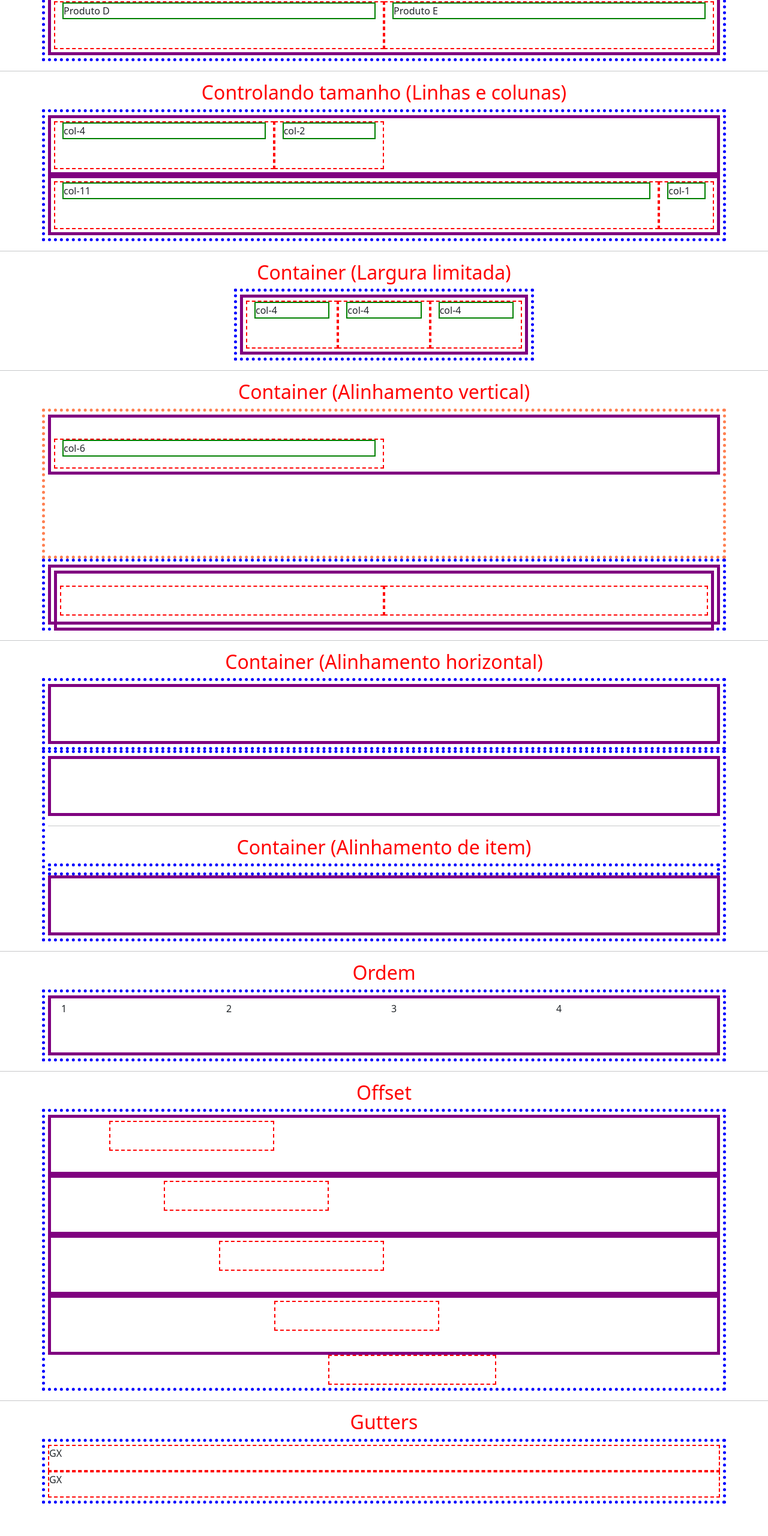
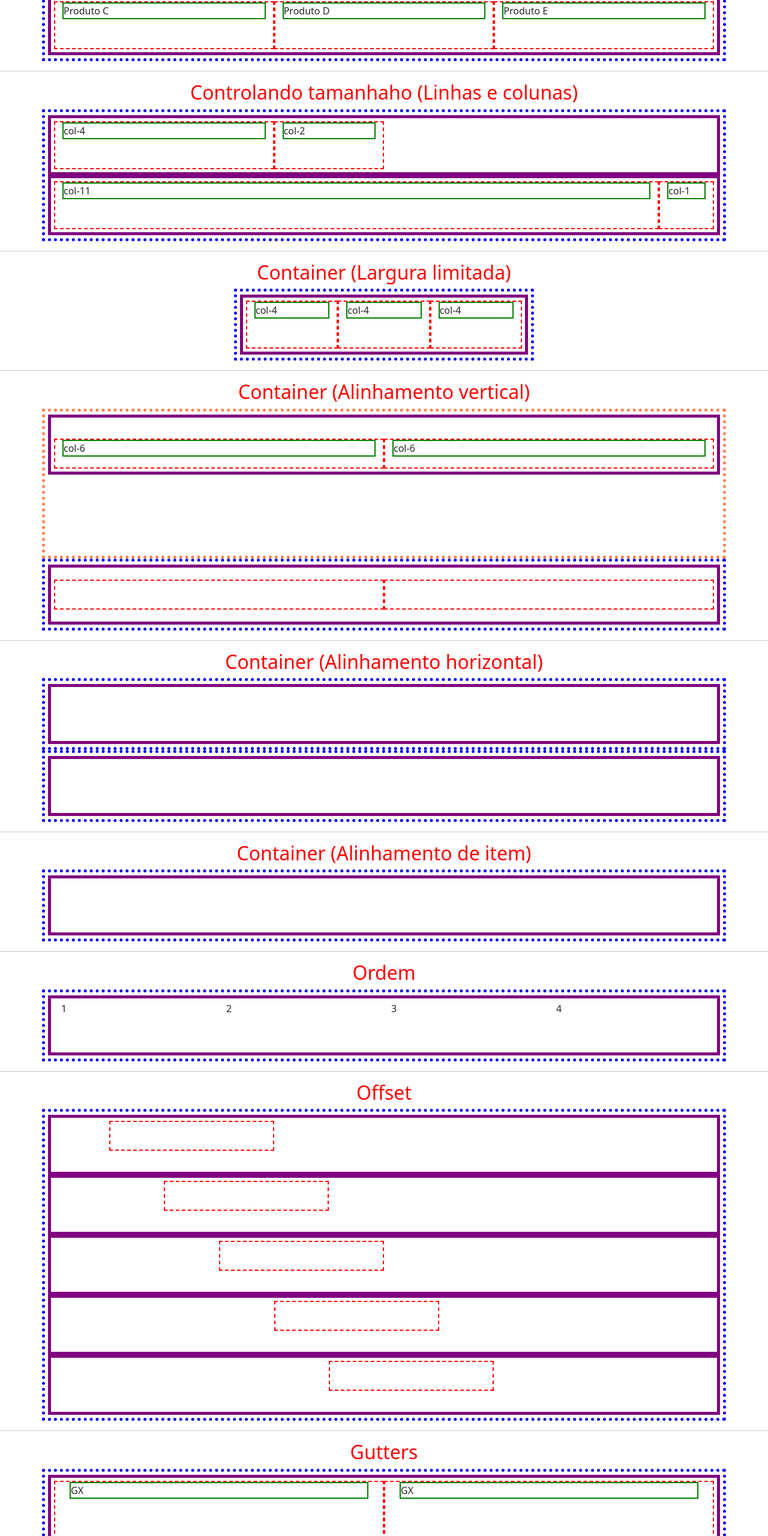
Before and after one commit to VitorGEMIDA/bootstrap1, a plain HTML site: page 6_EX_Grid/index.html in a window 1280 px wide. Shown: the part 220-2780 px from the top of the page at 60% size. Before the commit the page ends 2726 px from the top, so only its background shows below. Drawn offline with nearby package versions, Linux system fonts and the light colour scheme.

Commit message:
Update index.html

```diff
--- a/6_EX_Grid/index.html
+++ b/6_EX_Grid/index.html
@@ -4,19 +4,19 @@
     <meta charset="UTF-8">
     <meta name="viewport" content="width=device-width, initial-scale=1.0">
 
-
     <!-- Link para o Bootstrap -->
     <link href="https://cdn.jsdelivr.net/npm/bootstrap@5.3.1/dist/css/bootstrap.min.css" rel="stylesheet" integrity="sha384-4bw+/aepP/YC94hEpVNVgiZdgIC5+VKNBQNGCHeKRQN+PtmoHDEXuppvnDJzQIu9" crossorigin="anonymous">
     <script src="https://cdn.jsdelivr.net/npm/bootstrap@5.3.1/dist/js/bootstrap.bundle.min.js" integrity="sha384-HwwvtgBNo3bZJJLYd8oVXjrBZt8cqVSpeBNS5n7C8IVInixGAoxmnlMuBnhbgrkm" crossorigin="anonymous"></script>
 
-<!-- Link para o CSS -->
+    <!-- Link para CSS -->
     <link rel="stylesheet" href="style.css">
+
     <title>Grid</title>
-
 </head>
 <body>
-    <h1>Sistema Grid (Bootstrap)</h1>
-    <h2>Linhas e colunas</h2>
+    <h1> Sistema Grid (Bootstrap)</h1>
+    <h2> Linhas e colunas</h2>
+
     <div class="container">
       <div class="row">
          <div class="col">
@@ -28,6 +28,9 @@
         </div>
         <div class="row">
             <div class="col">
+                <p>Produto C</p>
+            </div>
+            <div class="col">
                 <p>Produto D</p>
             </div>
             <div class="col">
@@ -37,10 +40,10 @@
     </div>
     <hr>
 
-    <!-- ------------------------------>
-    <!-- tamanho colunas (Controlando) -->
+    <!-- __________________________________________ -->
+    <!-- tamanhos colunas (Controlando) -->
 
-    <h2>Controlando tamanho (Linhas e colunas)</h2>
+    <h2> Controlando tamanhaho (Linhas e colunas)</h2>
 
     <div class="container">
         <div class="row">
@@ -62,10 +65,11 @@
     </div>
     <hr>
 
-    <!-- -------------------- -->
+     <!-- __________________________________________ -->
     <!-- Container (Largura limitada) -->
 
-    <h2>Container (Largura limitada)</h2>
+    <h2> Container (Largura limitada)</h2>
+
     <div class="container" id="largura-limitada">
         <div class="row">
             <div class="col-4">
@@ -80,15 +84,17 @@
         </div>
     </div>
     <hr>
-
-    <!-- ------------------- -->
+   <!-- __________________________________________ -->
     <!-- Container (Alinhamento vertical) -->
     <!-- Muito parecido com (Flex-box) -->
 
-    <h2>Container (Alinhamento vertical)</h2>
+    <h2> Container (Alinhamento vertical)</h2>
 
     <div class="container" id="vertical">
         <div class="row align-items-end">
+            <div class="col-6">
+                <p>col-6</p>
+            </div>
             <div class="col-6">
                 <p>col-6</p>
             </div>
@@ -97,55 +103,54 @@
 
     <div class="container">
         <div class="row align-items-center">
-            <div class="row align-items-center">
             <div class="col-6"></div>
             <div class="col-6"></div>
         </div>
     </div>
-    </div>
     <hr>
 
-    <!-- ------------------ -->
+    <!-- __________________________________________ -->
     <!-- Container (horizontal) -->
     <!-- Muito parecido com (Flex-box) -->
 
-    <h2>Container (Alinhamento horizontal)</h2>
+    <h2> Container (Alinhamento horizontal)</h2>
 
-    <!-- Alimento horizontal -->
+    <!-- Alinhamneto horizontal -->
     <div class="container">
-        <div class="row alight-items-center justiy-content-center">
-            <div class="col-3">
-            </div>
+        <div class="row align-items-center justify-content-center">
+           <div class="col-3"></div>
         </div>
     </div>
 
     <div class="container">
         <div class="row justify-content-end">
-            <div class="col-3">
-            <div class="col-3">
-            </div>
+           <div class="col-3"></div>
+           <div class="col-3"></div>
         </div>
     </div>
    <hr>
 
-    <!-- __________________________________ -->
-    <!-- Container (Alinhamento de item) -->
-    <!-- Muito parecido com (Flex box) -->
+    <!-- __________________________________________ -->
+    <!-- Container (Alinhamento de item ) -->
+    <!-- Muito parecido com (Flex-box) -->
 
-    <h2>Container (Alinhamento de item)</h2>
+    <h2> Container (Alinhamento de item)</h2>
 
-    <!-- Alinhamento de item -->
-    <div class="container"></div>
+      <!-- Alinhamneto do item -->
+
+      <div class="container">
         <div class="row">
             <div class="col-3"></div>
-        <div class="col-3 alight-self-center"></div>
+            <div class="col-3 align-self-center"></div>
             <div class="col-3"></div>
-        <div class="col-3 alight-self-end"></div>
+            <div class="col-3 align-self-end"></div>
         </div>
       </div>
       <hr>
 
-    <!-- Container (Alinhamento de item) -->
+
+    <!-- __________________________________________ -->
+    <!-- Container (Alinhamento de item ) -->
     <!-- Muito parecido com (Flex-box) -->
 
     <h2>Ordem</h2>
@@ -153,45 +158,47 @@
     <!-- Ordem -->
     <div class="container">
         <div class="row">
-<!-- Obs: Digitar order-x (Depois) -->
-<div class="col-3 order-3" >3</div>
-<div class="col-3 order-1" >1</div>
-<div class="col-3 order-4" >4</div>
-<div class="col-3 order-1" >2</div>
+            <div class="col-3 order-3">3</div>
+            <div class="col-3 order-1">1</div>
+            <div class="col-3 order-4">4</div>
+            <div class="col-3 order-1">2</div>
         </div>
     </div>
     <hr>
 
-<!-- __________________________________________________________ -->
-<!-- Offset -->
+    <!-- __________________________________________ -->
+    <!--Offset / margin-->
     <!-- Muito parecido com (Flex-box) -->
 
     <h2>Offset</h2>
-<!-- Offset -->
+
+    <!-- Offset (maximo de 5 )-->
     <div class="container" id="offset">
         <div class="row">
-<div class="col-md-3 offset-md-1"></div>
+            <div class="col-md-3 offset-md-1" ></div>
         </div>
         <div class="row">
-<div class="col-md-3 offset-md-2"></div>
+            <div class="col-md-3 offset-md-2" ></div>
         </div>
         <div class="row">
-<div class="col-md-3 offset-md-3"></div>
+            <div class="col-md-3 offset-md-3" ></div>
         </div>
         <div class="row">
-<div class="col-md-3 offset-md-4"></div>
+            <div class="col-md-3 offset-md-4" ></div>
         </div>
-<div>
-<div class="col-md-3 offset-md-5"></div>
+        <div class="row">
+            <div class="col-md-3 offset-md-5" ></div>
         </div>
     </div>
     <hr>
-<!-- ______________________________________________________________ -->
-<!-- Gutters -->
+     <!-- __________________________________________ -->
+    <!--Gutters / padding-->
     <!-- Muito parecido com (Flex-box) -->
+
     <h2>Gutters</h2>
+
     <div class="container" id="gutter">
-<div class="row-g-5">
+           <div class="row g-5">
                 <div class="col">
                     <p>GX</p>
                 </div>
@@ -199,6 +206,8 @@
                     <p>GX</p>
                 </div>
            </div>
+    </div>
+
 
 </body>
 </html>
```
Lines whose indentation alone changed are shown as unchanged.
